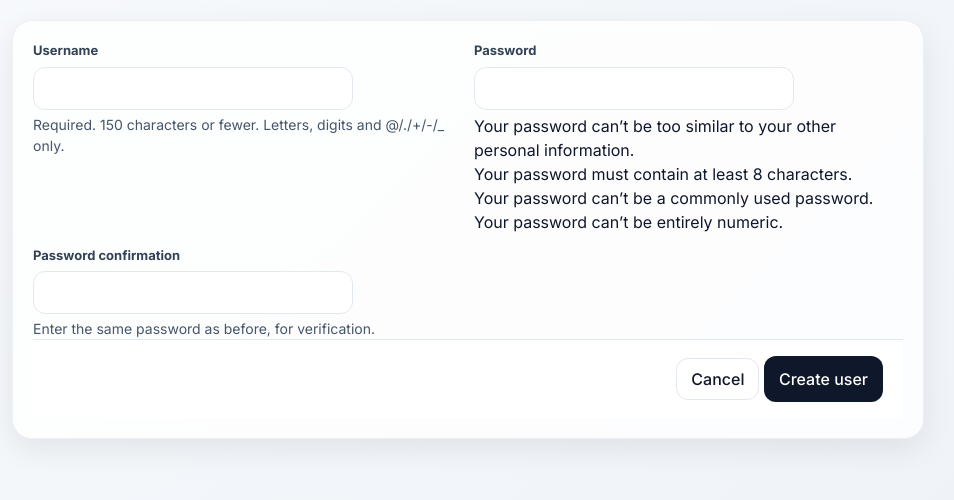
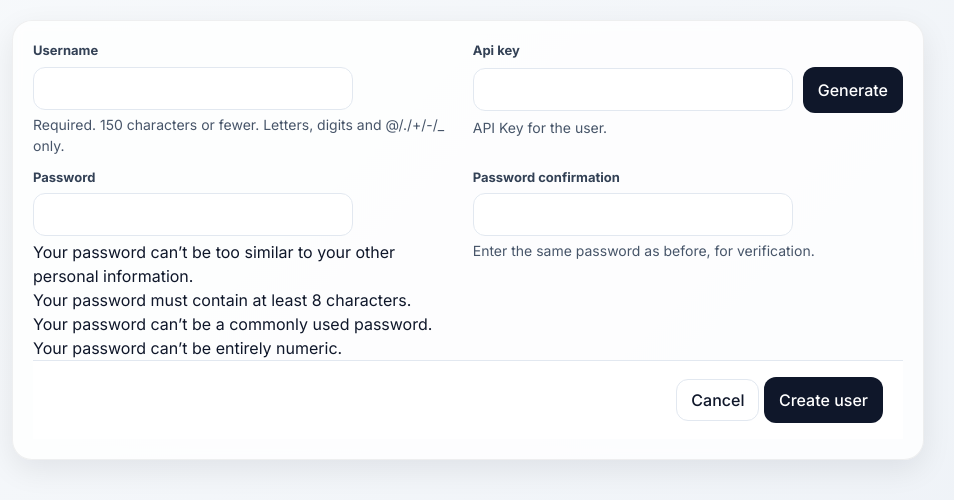
Before and after one commit to ghanad/sms_gateway, a Django app: page /management/users/create/ in a window 1280 px wide. Shown: the part 170-670 px from the top of the page, without its empty margins (172-1126 px from the left). Run offline with Django 5.2, Linux system fonts and the light colour scheme; the visitor is signed in with stand-in values (Sample User, id 1); some libraries are stand-ins or nearby versions.

Commit message:
add button to generate api_key

```diff
--- a/server-b/user_management/forms.py
+++ b/server-b/user_management/forms.py
@@ -1,9 +1,27 @@
 from django import forms
-from django.contrib.auth.forms import UserChangeForm
+from django.contrib.auth.forms import UserChangeForm, UserCreationForm # Import UserCreationForm
 from django.contrib.auth import get_user_model
 from .models import Profile # Import the Profile model
 
 User = get_user_model()
+
+class CustomUserCreationForm(UserCreationForm):
+    api_key = forms.CharField(max_length=255, required=False, help_text="API Key for the user.")
+
+    class Meta(UserCreationForm.Meta):
+        model = User
+        fields = UserCreationForm.Meta.fields + ('api_key',)
+
+    def save(self, commit=True):
+        user = super().save(commit=False)
+        if commit:
+            user.save()
+        # The signal should have created the profile, now update its api_key
+        user.profile.api_key = self.cleaned_data['api_key']
+        if commit:
+            user.profile.save()
+        return user
+
 
 class CustomUserChangeForm(UserChangeForm):
     api_key = forms.CharField(max_length=255, required=False, help_text="API Key for the user.")
--- a/server-b/user_management/templates/user_management/user_form.html
+++ b/server-b/user_management/templates/user_management/user_form.html
@@ -26,6 +26,11 @@
                                 <label class="label" for="{{ field.id_for_label }}">{{ field.label }}</label>
                                 {% if field.widget_type == 'checkbox' %}
                                     {{ field }}
+                                {% elif field.name == 'api_key' %}
+                                    <div style="display: flex; align-items: center; gap: 10px;">
+                                        <input type="text" name="{{ field.name }}" id="{{ field.id_for_label }}" class="input" value="{{ field.value|default_if_none:'' }}">
+                                        <button type="button" class="btn btn-primary" id="generate-api-key">Generate</button>
+                                    </div>
                                 {% else %}
                                     <input type="{{ field.widget_type }}" name="{{ field.name }}" id="{{ field.id_for_label }}" class="input" value="{{ field.value|default_if_none:'' }}">
                                 {% endif %}
@@ -38,6 +43,24 @@
                             </div>
                         {% endfor %}
                     </div>
+                    <script>
+                        document.addEventListener('DOMContentLoaded', function() {
+                            const generateApiKeyBtn = document.getElementById('generate-api-key');
+                            const apiKeyInput = document.getElementById('id_api_key'); // Assuming id is 'id_api_key'
+
+                            if (generateApiKeyBtn && apiKeyInput) {
+                                generateApiKeyBtn.addEventListener('click', function() {
+                                    // Generate a random string (e.g., UUID-like)
+                                    const uuid = 'xxxxxxxx-xxxx-4xxx-yxxx-xxxxxxxxxxxx'.replace(/[xy]/g, function(c) {
+                                        const r = Math.random() * 16 | 0,
+                                            v = c == 'x' ? r : (r & 0x3 | 0x8);
+                                        return v.toString(16);
+                                    });
+                                    apiKeyInput.value = uuid;
+                                });
+                            }
+                        });
+                    </script>
                     <div class="panel__footer">
                         <a href="{% url 'user_list' %}" class="btn">Cancel</a>
                         <button type="submit" class="btn btn-primary">{% if form.instance.pk %}Save changes{% else %}Create user{% endif %}</button>
--- a/server-b/user_management/views.py
+++ b/server-b/user_management/views.py
@@ -8,7 +8,7 @@ from django.contrib import messages
 from django.http import JsonResponse
 from django.views.decorators.csrf import csrf_exempt
 from django.utils.decorators import method_decorator
-from .forms import CustomUserChangeForm
+from .forms import CustomUserChangeForm, CustomUserCreationForm
 
 
 class StaffRequiredMixin(UserPassesTestMixin):
@@ -30,7 +30,7 @@ class UserListView(StaffRequiredMixin, ListView):
 
 class UserCreateView(StaffRequiredMixin, CreateView):
     model = User
-    form_class = UserCreationForm
+    form_class = CustomUserCreationForm # Use the custom creation form
     template_name = 'user_management/user_form.html'  # Render user_form.html
     success_url = reverse_lazy('user_list')
 
```
